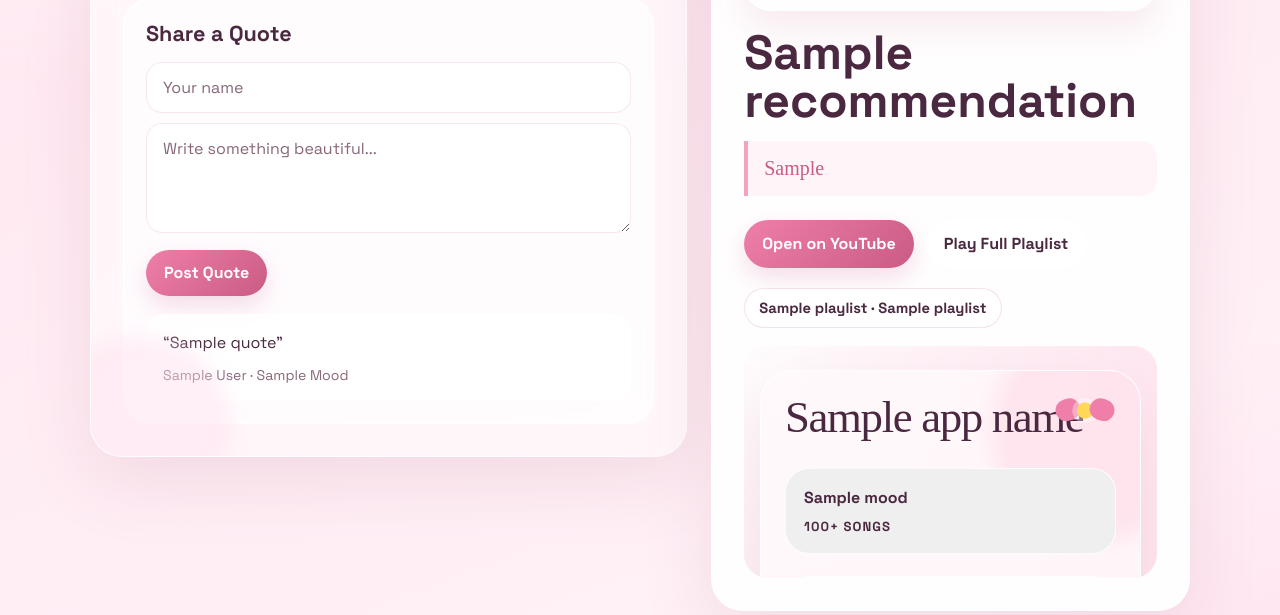
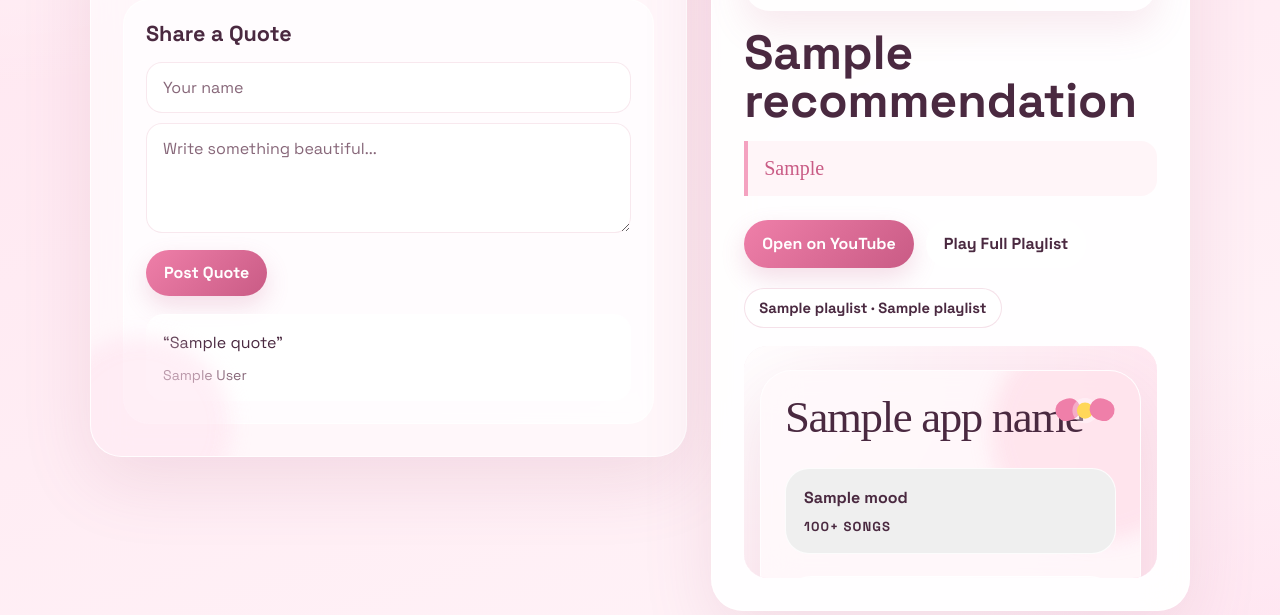
Before and after one commit to Sedi777/mood-music., a Flask app: template templates/index.html in a window 1280 px wide. Shown: the part 370-985 px from the top of the page. Run offline with Flask 3, Linux system fonts and the light colour scheme; the template is opened without the code that fills it: most values are stand-ins (such as "Sample title", 1, 10 or a date in 2020); some web fonts are replaced.

Commit message:
Remove mood labels from shared quotes

```diff
--- a/app.py
+++ b/app.py
@@ -37,11 +37,11 @@ def init_db() -> None:
     connection.close()
 
 
-def save_shared_quote(author: str, quote: str, mood: str) -> None:
+def save_shared_quote(author: str, quote: str) -> None:
     connection = get_db_connection()
     connection.execute(
         "INSERT INTO shared_quotes (author, quote, mood) VALUES (?, ?, ?)",
-        (author, quote, mood),
+        (author, quote, ""),
     )
     connection.commit()
     connection.close()
@@ -51,7 +51,7 @@ def recent_shared_quotes(limit: int = 8) -> list[dict]:
     connection = get_db_connection()
     rows = connection.execute(
         """
-        SELECT author, quote, mood
+        SELECT author, quote
         FROM shared_quotes
         ORDER BY id DESC
         LIMIT ?
@@ -127,7 +127,7 @@ def index():
             author = request.form.get("author", "").strip() or "Anonymous"
             quote = request.form.get("quote", "").strip()
             if quote:
-                save_shared_quote(author[:40], quote[:280], selected_mood)
+                save_shared_quote(author[:40], quote[:280])
             else:
                 quote_error = "Please write a quote first."
         else:
--- a/templates/index.html
+++ b/templates/index.html
@@ -82,7 +82,7 @@
             {% for item in shared_quotes %}
             <article class="shared-quote-card">
               <p class="shared-quote-text">“{{ item.quote }}”</p>
-              <p class="shared-quote-meta">{{ item.author }} · {{ item.mood|title }}</p>
+              <p class="shared-quote-meta">{{ item.author }}</p>
             </article>
             {% endfor %}
           </div>
```
